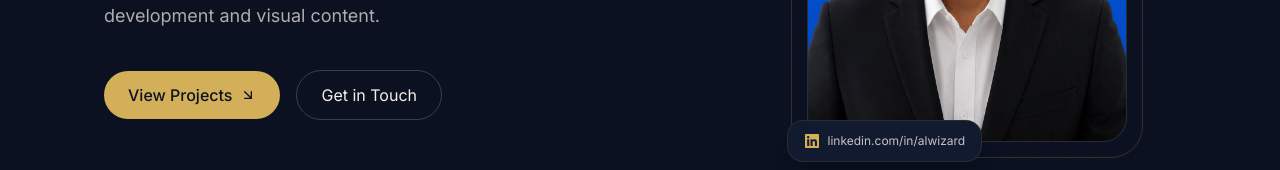
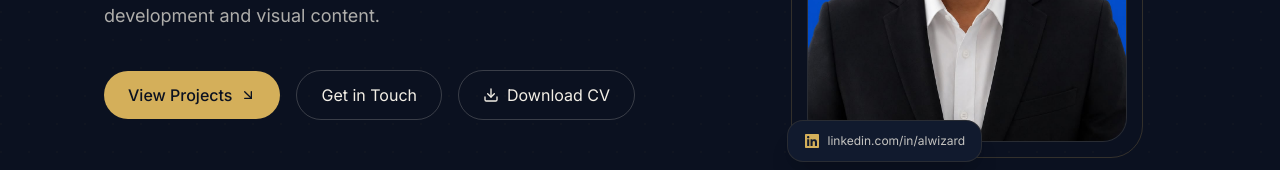
Before and after one commit to MuhammadAlwizard/alwizardportopolio, a Next.js app: page / in a window 1280 px wide. Shown: the part 493-663 px from the top of the page. Built offline with nearby package versions, Linux system fonts and the light colour scheme; no server answers; the database is empty.

Commit message:
Update Hero.tsx

```diff
--- a/src/components/Hero.tsx
+++ b/src/components/Hero.tsx
@@ -1,5 +1,6 @@
+
 import Image from "next/image";
-import { FiMail, FiPhone, FiMapPin, FiArrowDownRight } from "react-icons/fi";
+import { FiMail, FiPhone, FiMapPin, FiArrowDownRight, FiDownload } from "react-icons/fi";
 import { FaLinkedin } from "react-icons/fa";
 
 export default function Hero() {
@@ -35,6 +36,13 @@ export default function Hero() {
               className="inline-flex items-center gap-2 rounded-full border border-ivory/20 px-6 py-3 text-ivory hover:border-gold-500/60 hover:text-gold-500 transition-colors"
             >
               Get in Touch
+            </a>
+            <a
+              href="/cv.pdf"
+              download
+              className="inline-flex items-center gap-2 rounded-full border border-ivory/20 px-6 py-3 text-ivory hover:border-gold-500/60 hover:text-gold-500 transition-colors"
+            >
+              <FiDownload /> Download CV
             </a>
           </div>
 
```
